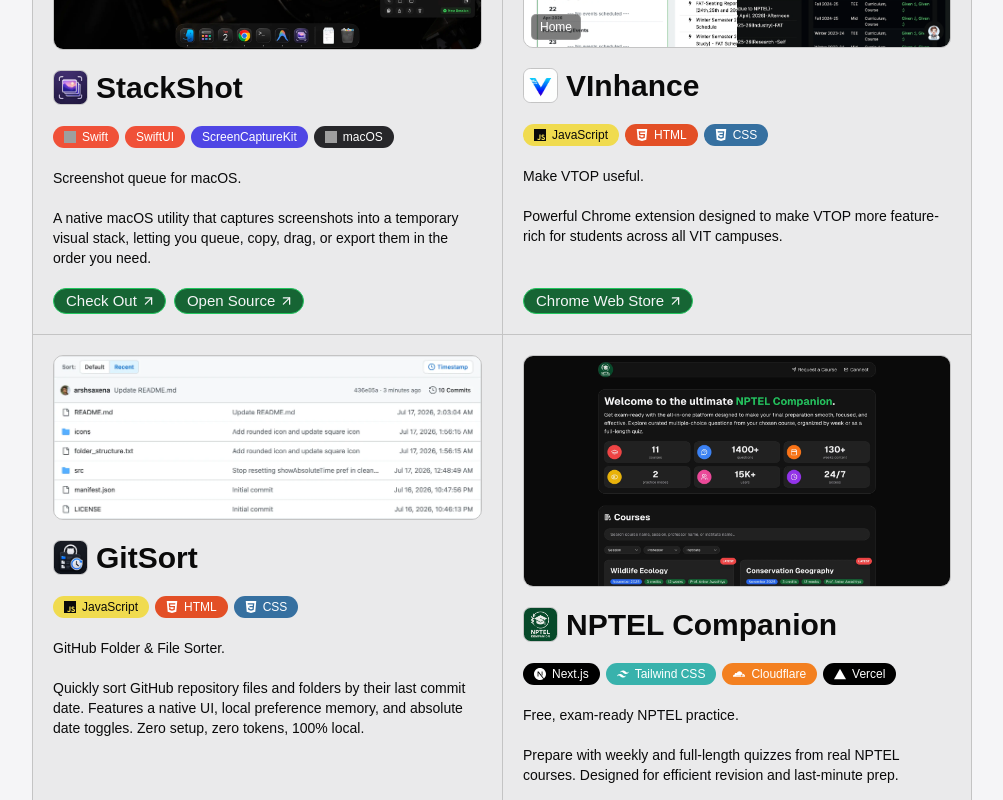
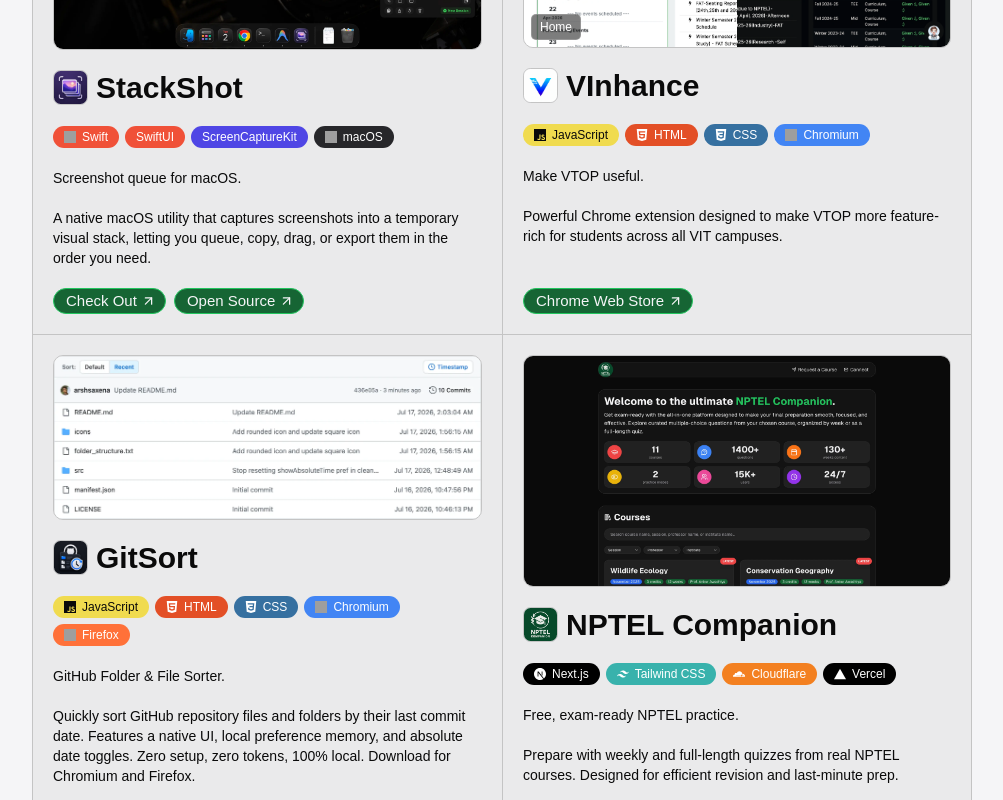
Before and after one commit to arshsaxena/arshsaxenadotin, a Next.js app: page /made-by-arsh in a window 1280 px wide. Shown: the part 900-1700 px from the top of the page, without its empty margins (138-1141 px from the left). Built offline with nearby package versions, Linux system fonts and the light colour scheme; grey boxes are pictures that could not be loaded.

Commit message:
Update GitSort links and browser badges

```diff
--- a/src/components/About/TimelineSection.jsx
+++ b/src/components/About/TimelineSection.jsx
@@ -44,7 +44,7 @@
 			links: [
 				{
 					label: 'Open Source',
-					url: 'https://github.com/arshsaxena/GitSort',
+					url: 'https://github.com/GitSort-Dev',
 				},
 			],
 		},
--- a/src/components/MadeByArsh/WebProjectsSection.jsx
+++ b/src/components/MadeByArsh/WebProjectsSection.jsx
@@ -147,6 +147,14 @@
 	CSS: {
 		bg: 'bg-[#3670a0] text-white border-transparent',
 		icon: CssIcon,
+	},
+	Chromium: {
+		bg: 'bg-[#4285f4] text-white border-transparent',
+		icon: 'https://cdn.simpleicons.org/googlechrome/fff',
+	},
+	Firefox: {
+		bg: 'bg-[#ff7139] text-white border-transparent',
+		icon: 'https://cdn.simpleicons.org/firefox/fff',
 	},
 };
 
--- a/src/components/Resume/Content.js
+++ b/src/components/Resume/Content.js
@@ -96,7 +96,7 @@
 		},
 		{
 			name: 'GitSort',
-			link: 'https://github.com/arshsaxena/GitSort',
+			link: 'https://github.com/GitSort-Dev',
 			tech: 'JavaScript, HTML/CSS',
 			duration: 'Jul 2026',
 			details: [
--- a/src/data/webProjectsBase.js
+++ b/src/data/webProjectsBase.js
@@ -88,19 +88,19 @@
 				caption: 'Home CGPA',
 			},
 		],
-		techStack: ['JavaScript', 'HTML', 'CSS'],
+		techStack: ['JavaScript', 'HTML', 'CSS', 'Chromium'],
 		target: '_blank',
 	},
 	gitsort: {
 		label: 'GitSort',
 		tagLine: 'GitHub Folder & File Sorter.',
 		desc1: 'GitHub Folder & File Sorter.',
-		desc2: 'Quickly sort GitHub repository files and folders by their last commit date. Features a native UI, local preference memory, and absolute date toggles. Zero setup, zero tokens, 100% local.',
-		href: 'https://github.com/arshsaxena/GitSort',
+		desc2: 'Quickly sort GitHub repository files and folders by their last commit date. Features a native UI, local preference memory, and absolute date toggles. Zero setup, zero tokens, 100% local. Download for Chromium and Firefox.',
+		href: 'https://github.com/GitSort-Dev',
 		buttonLabel: 'Open Source',
 		icon: '/made-by-arsh/web-projects/icons/gitsort.webp',
 		img: '/made-by-arsh/web-projects/imgs/gitsort.webp',
-		techStack: ['JavaScript', 'HTML', 'CSS'],
+		techStack: ['JavaScript', 'HTML', 'CSS', 'Chromium', 'Firefox'],
 		target: '_blank',
 	},
 	nptelcompanion: {
```
